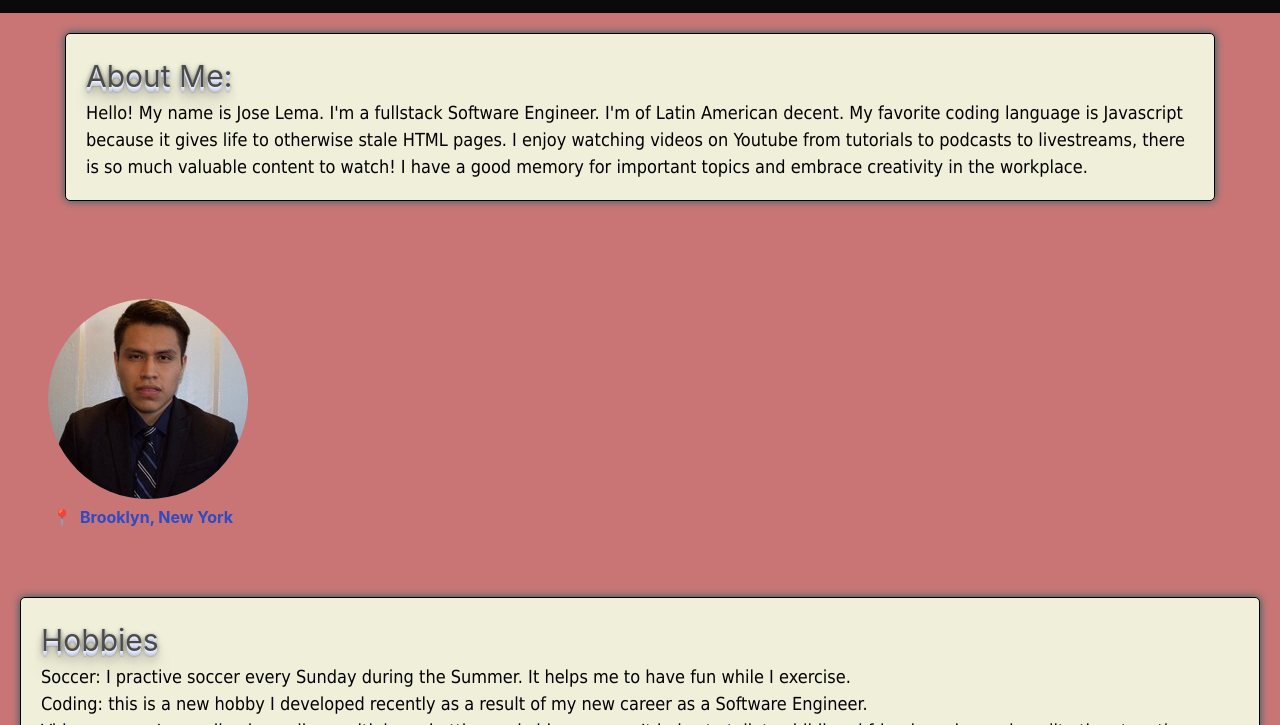
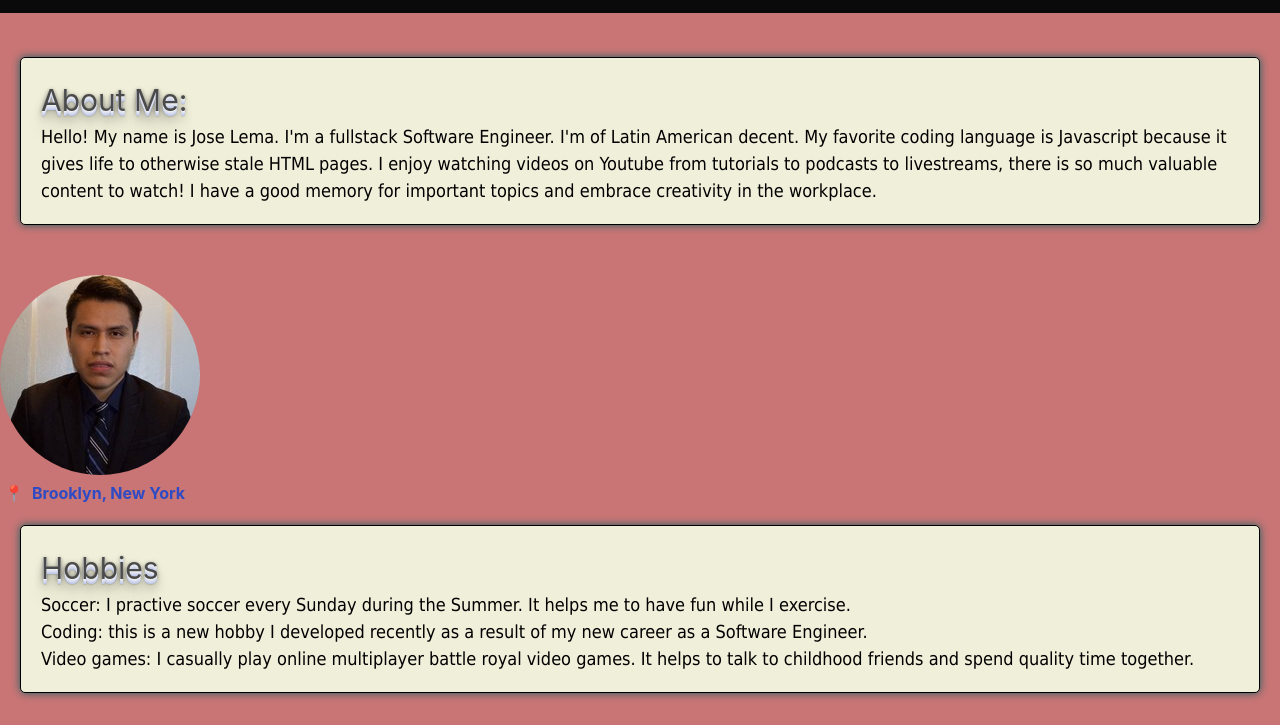
Before and after one commit to mauilema/developer-portfolio-site, a website: page index.html in a window 1280 px wide. Shown: the part 75-800 px from the top of the page. Drawn offline with nearby package versions, Linux system fonts and the light colour scheme.

Commit message:
made about me container fit content when window is resized

```diff
--- a/index.html
+++ b/index.html
@@ -115,25 +115,24 @@
         <!--message example end -->
     </div>
 
-    <div>
+    <sectionc class="section">
+      <span>
         <!--message example start  -->
         <div class="main-content-about-me">
           <h1 class="font-for-section-titles">About Me:</h1>
           <span class="font-for-section-content">Hello! My name is Jose Lema. I'm a fullstack Software Engineer. I'm of Latin American decent. My favorite coding language is Javascript because it gives life to otherwise stale HTML pages. I enjoy watching videos on Youtube from tutorials to podcasts to livestreams, there is so much valuable content to watch! I have a good memory for important topics and embrace creativity in the workplace. </span>
         </div>
         <!--message example end -->
-    </div>
-    <section class="section">
-      <div>
+      </span>
+      <span>
         <figure>
           <img src="./assets/Jose-Lema.png" alt="Jose Lema's Profile Picture" class="profile-image">
         </figure>
         <div>
           <a id="no-underline" href="https://tinyurl.com/mauilema" target="_blank">📍</a><a id="no-underline" href="https://tinyurl.com/mauilema" target="_blank">Brooklyn, New York</a>
         </div>
-       </div>
+      </span>
     </section>
-
 
     <div class="main-content">
       <h1 class="font-for-section-titles">Hobbies</h1>
--- a/styles.css
+++ b/styles.css
@@ -25,9 +25,10 @@ footer {
 
   .main-content-about-me {
     border: 1px solid black;
-    width: 1150px;
-    margin-left: auto;
-    margin-right: auto;
+    width: fit-content;
+    /* block-size: fit-conten; */
+    margin-left: 20px;
+    margin-right: 20px;
     padding: 20px;
     margin-top: 20px;
     margin-bottom: 50px;
```
Lines whose indentation alone changed are shown as unchanged.
